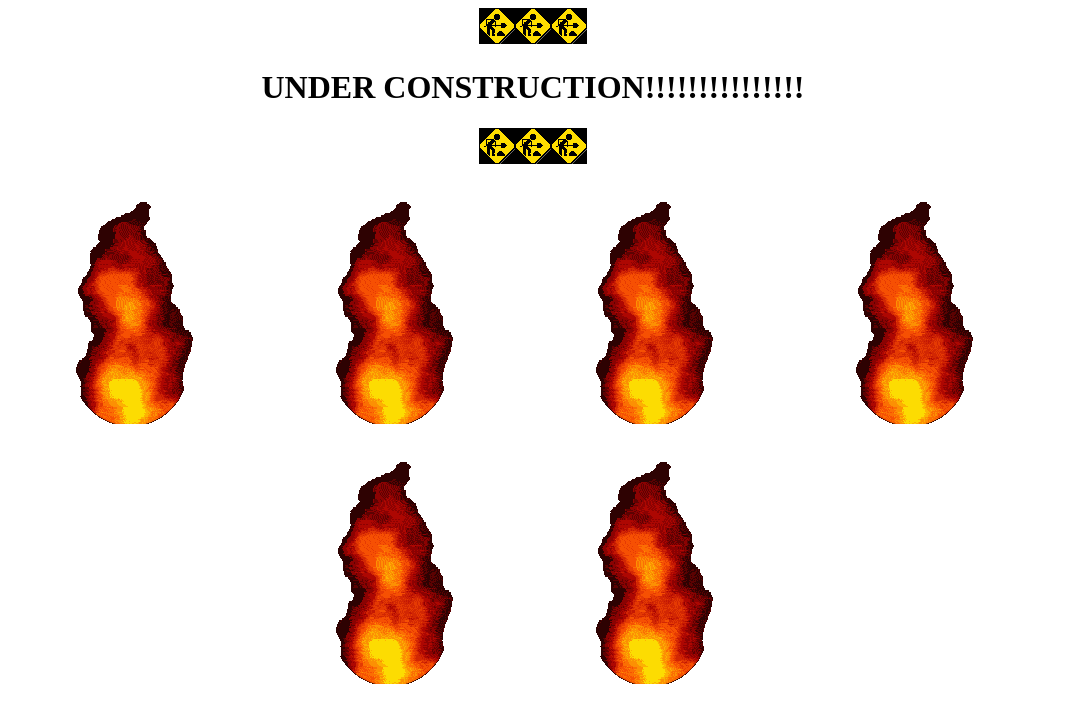
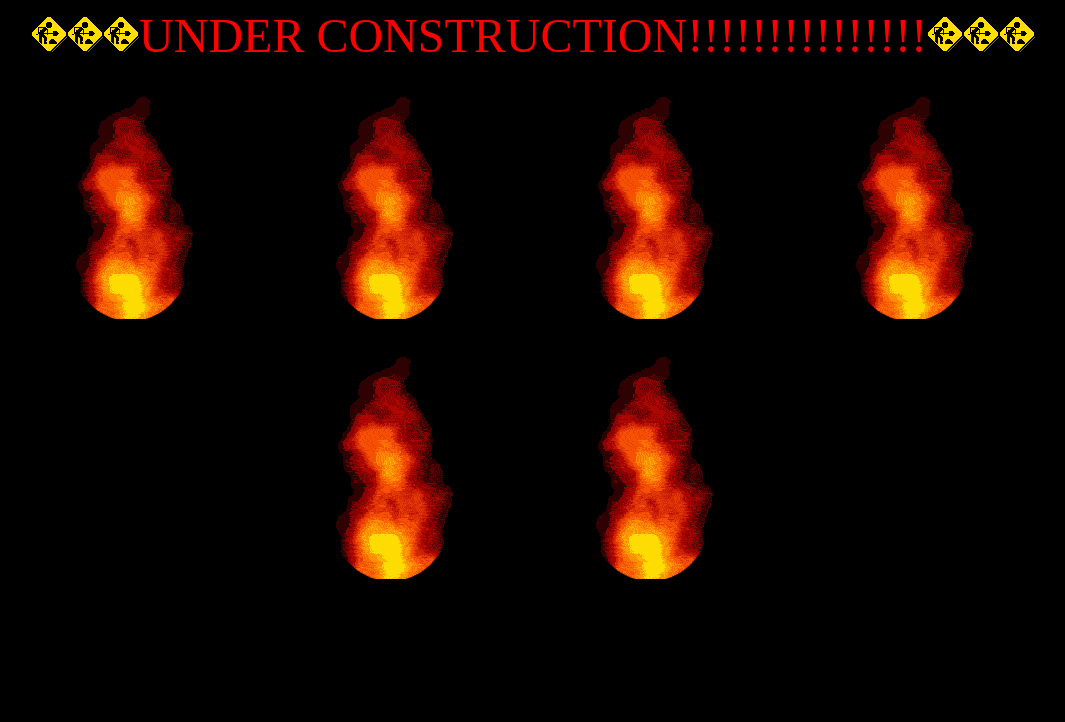
Before and after one commit to supercow/supercow.github.io, a plain HTML site: page index.html in a window 1280 px wide. Shown: the whole page, without its empty margins (107-1172 px from the left). Drawn offline with Linux system fonts and the light colour scheme.

Commit message:
Make the page EVEN MORE awesome

```diff
--- a/index.html
+++ b/index.html
@@ -8,10 +8,10 @@
     <title>blog.jamessweeny.com</title>
   </head>
 
-  <body>
+  <body bgcolor='#000000'>
 
     <center>
-    <img src='images/undercon.gif'><img src='images/undercon.gif'><img src='images/undercon.gif'><h1>UNDER CONSTRUCTION!!!!!!!!!!!!!!!</h1><img src='images/undercon.gif'><img src='images/undercon.gif'><img src='images/undercon.gif'>
+      <img src='images/undercon.gif'><img src='images/undercon.gif'><img src='images/undercon.gif'><font color='#FF0000' size=10><blink>UNDER CONSTRUCTION!!!!!!!!!!!!!!!</blink></font><img src='images/undercon.gif'><img src='images/undercon.gif'><img src='images/undercon.gif'>
     <br>
     <img src='images/flames.gif'>
     <img src='images/flames.gif'>
```
